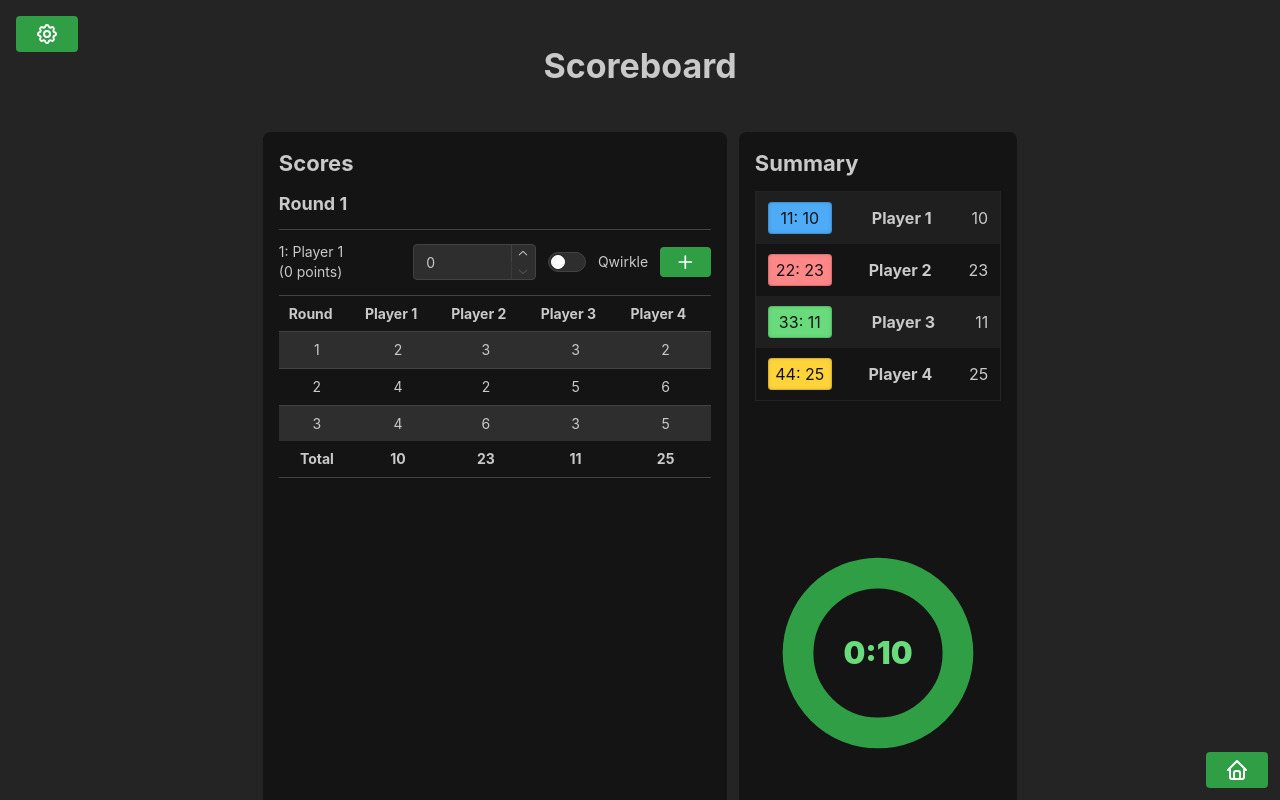
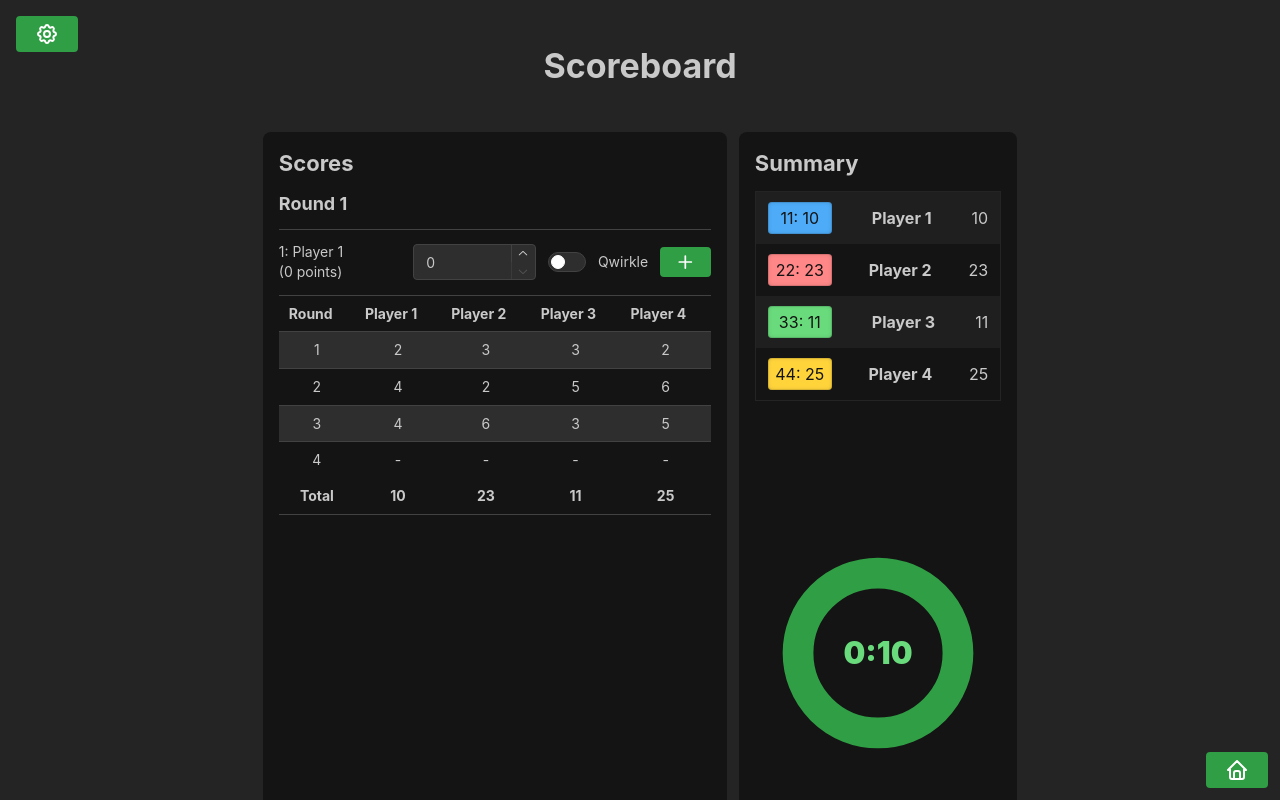
Before and after one commit to teamradhq/game-tools, a React (Vite) app: page /game-scoreboard in a window 1280 px wide. Shown: the top 800 px of the page. Built offline with nearby package versions, Linux system fonts and the light colour scheme; a small style sheet from the web is missing.

Commit message:
FEATURE: add currentRound to scoreboard table.

```diff
--- a/src/components/Scoreboard/ScoreTable.tsx
+++ b/src/components/Scoreboard/ScoreTable.tsx
@@ -5,6 +5,7 @@ import { useAppSelector } from '@src/store/hooks.ts';
 
 export function ScoreTable(): React.JSX.Element {
   const rounds = useAppSelector((state) => state.scoreboard.rounds);
+  const currentRound = useAppSelector((state) => state.scoreboard.currentRound);
   const players = useAppSelector((state) => state.scoreboard.players);
   const scores = useAppSelector((state) => state.scoreboard.scores);
 
@@ -30,6 +31,21 @@ export function ScoreTable(): React.JSX.Element {
             ))}
           </Table.Tr>
         ))}
+        <Table.Tr>
+          <Table.Td ta="center">{rounds.length + 1}</Table.Td>
+          {currentRound.map(({ score }, index) => (
+            <Table.Td ta="center" key={index}>
+              {score}
+            </Table.Td>
+          ))}
+          {Array(players.length - currentRound.length)
+            .fill('-')
+            .map((value, index) => (
+              <Table.Td ta="center" key={index}>
+                {value}
+              </Table.Td>
+            ))}
+        </Table.Tr>
       </Table.Tbody>
       <Table.Tfoot>
         <Table.Tr>
```
